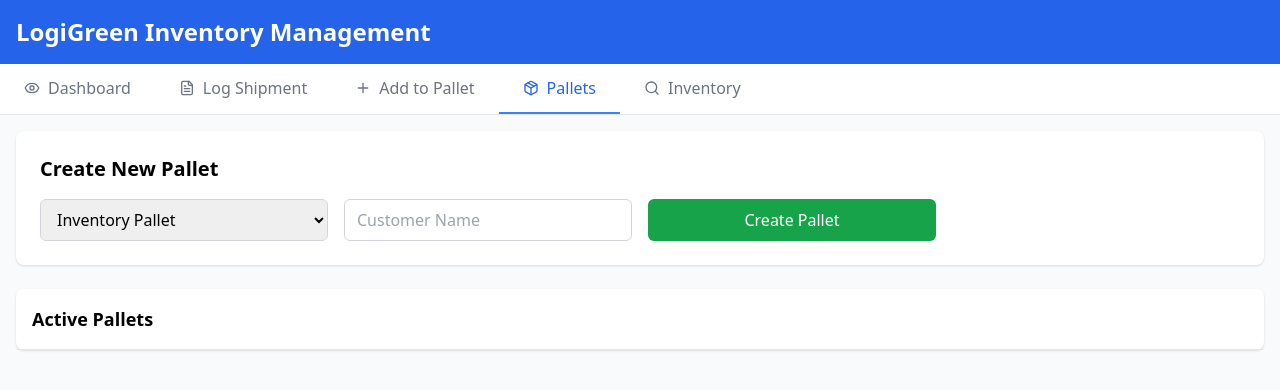
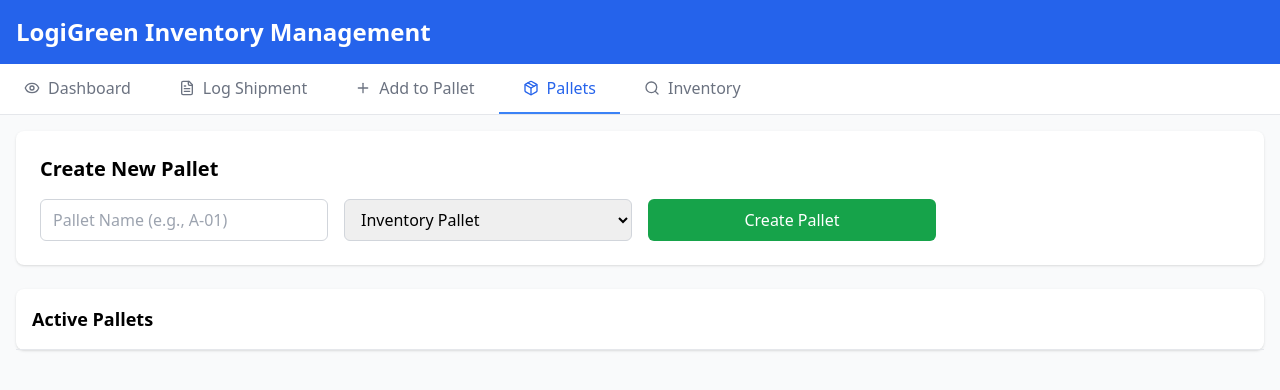
Before and after one commit to amirazman73/Logigreen_App, a React (Create React App) app: page / in a window 1280 px wide. Both pictures are taken after a click on the button "Pallets". Shown: the top 390 px of the page. Built offline with nearby package versions, Linux system fonts and the light colour scheme.

Commit message:
Adjusted names of the pallets for easier identification

```diff
--- a/src/components/Shippingtracker.jsx
+++ b/src/components/Shippingtracker.jsx
@@ -23,6 +23,7 @@ const ShippingTracker = () => {
     notes: ''
   });
   const [newPallet, setNewPallet] = useState({
+    name : '',
     type: 'inventory',
     customerId: '',
     destination: ''
@@ -78,8 +79,25 @@ const ShippingTracker = () => {
 
   // Add pallet handler
   const handleAddPallet = () => {
-    addPallet(newPallet);
-    setNewPallet({ type: 'inventory', customerId: '', destination: '' });
+    // 1. Validate for empty name
+    if (!newPallet.name.trim()) {
+      alert('Pallet Name cannot be empty.');
+      return;
+    }
+    // 2. Validate for unique name
+    if (pallets.some(pallet => pallet.id === newPallet.name.trim())) {
+      alert('A pallet with this name already exists. Please use a unique name.');
+      return;
+    }
+
+    // If validation passes, add the pallet
+    addPallet({
+      ...newPallet,
+      name: newPallet.name.trim() // Pass the trimmed name
+    });
+
+    // Reset the form
+    setNewPallet({ name: '', type: 'inventory', customerId: '', destination: '' });
   };
 
   // Shipment form handlers
@@ -315,6 +333,14 @@ const ShippingTracker = () => {
             <div className="bg-white rounded-lg shadow p-6">
               <h2 className="text-xl font-semibold mb-4">Create New Pallet</h2>
               <div className="grid grid-cols-1 md:grid-cols-4 gap-4">
+                {/* ADD THIS NEW INPUT FIELD */}
+                <input
+                  type="text"
+                  value={newPallet.name}
+                  onChange={(e) => setNewPallet({ ...newPallet, name: e.target.value })}
+                  className="border border-gray-300 rounded-md px-3 py-2 md:col-span-1"
+                  placeholder="Pallet Name (e.g., A-01)"
+                />
                 <select
                   value={newPallet.type}
                   onChange={(e) => setNewPallet({ ...newPallet, type: e.target.value })}
@@ -332,13 +358,6 @@ const ShippingTracker = () => {
                     placeholder="Customer Order ID"
                   />
                 )}
-                <input
-                  type="text"
-                  value={newPallet.destination}
-                  onChange={(e) => setNewPallet({ ...newPallet, destination: e.target.value })}
-                  className="border border-gray-300 rounded-md px-3 py-2"
-                  placeholder="Customer Name"
-                />
                 <button
                   onClick={handleAddPallet}
                   className="bg-green-600 text-white px-4 py-2 rounded-md hover:bg-green-700"
--- a/src/hooks/usePallets.js
+++ b/src/hooks/usePallets.js
@@ -4,12 +4,12 @@ const usePallets = (initialPallets = []) => {
   const [pallets, setPallets] = useState(initialPallets);
 
   const addPallet = (newPallet) => {
-    const palletId = `${newPallet.type === 'inventory' ? 'INV' : 'ORD'}-${Date.now()}`;
     setPallets(prevPallets => [
       ...prevPallets,
       {
-        id: palletId,
-        ...newPallet,
+        id: newPallet.name,
+        type: newPallet.type,
+        customerID: newPallet.customerID,
         itemCount: 0,
         status: 'active',
         created: new Date().toLocaleString()
```
